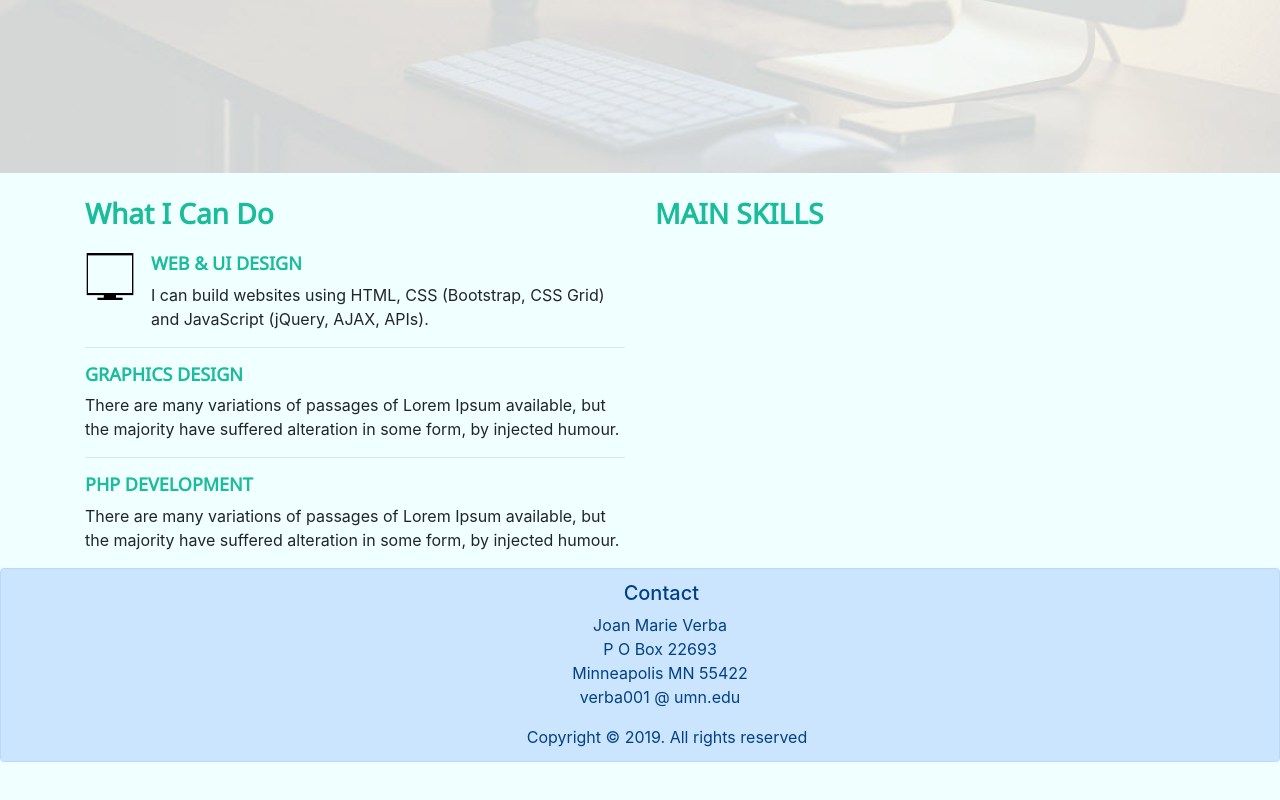
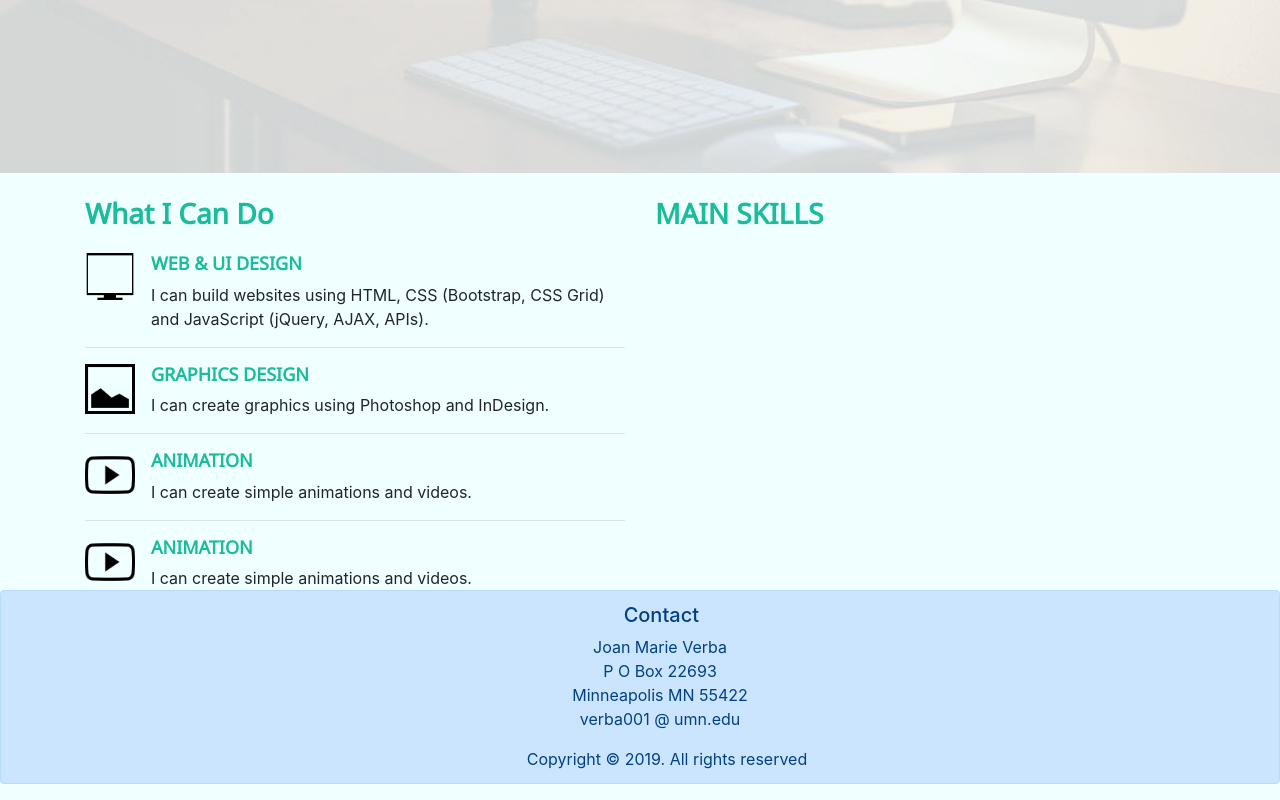
Before and after one commit to joanmarieverba/front-end, a plain HTML site: page index.html in a window 1280 px wide. Shown: the part 659-1459 px from the top of the page. Before the commit the page ends 1437 px from the top, so only its background shows below. Drawn offline with nearby package versions, Linux system fonts and the light colour scheme.

Commit message:
add section

```diff
--- a/index.html
+++ b/index.html
@@ -38,22 +38,36 @@
 
             <hr />
 
-            <h4>GRAPHICS DESIGN</h4>
 
-            <p>
-                There are many variations of passages of Lorem Ipsum available, but the majority have suffered alteration in some
-                form, by injected humour.
-            </p>
+            <div class="media">
+                <img src="./images/graphic-design.png" height="50" width="50" class="mr-3" alt="monitor image">
+                <div class="media-body">
+                    <h4 class="mt-0">GRAPHICS DESIGN</h4>
+                    I can create graphics using Photoshop and InDesign.
+                </div>
+            </div>
 
             <hr />
 
+            <div class="media">
+                <img src="./images/play-button.png" height="50" width="50" class="mr-3" alt="monitor image">
+                <div class="media-body">
+                    <h4 class="mt-0">ANIMATION</h4>
+                    I can create simple animations and videos.
+                </div>
+            </div>
 
-            <h4>PHP DEVELOPMENT</h4>
+            <hr />
 
-            <p class="">
-                There are many variations of passages of Lorem Ipsum available, but the majority have suffered alteration in some
-                form, by injected humour.
-            </p>
+            <div class="media">
+                <img src="./images/play-button.png" height="50" width="50" class="mr-3" alt="monitor image">
+                <div class="media-body">
+                    <h4 class="mt-0">ANIMATION</h4>
+                    I can create simple animations and videos.
+                </div>
+            </div>
+
+
 
         </div>
         <div class="col-md-6">
```
